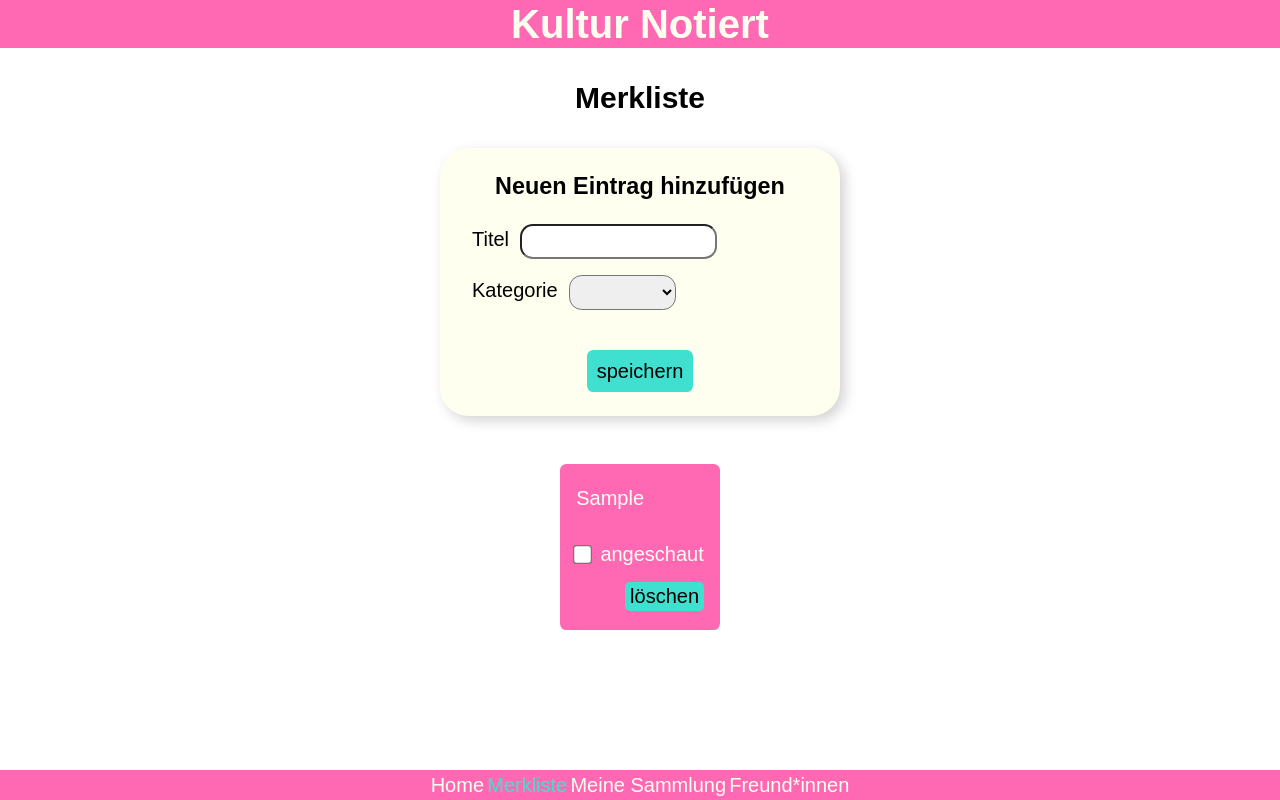
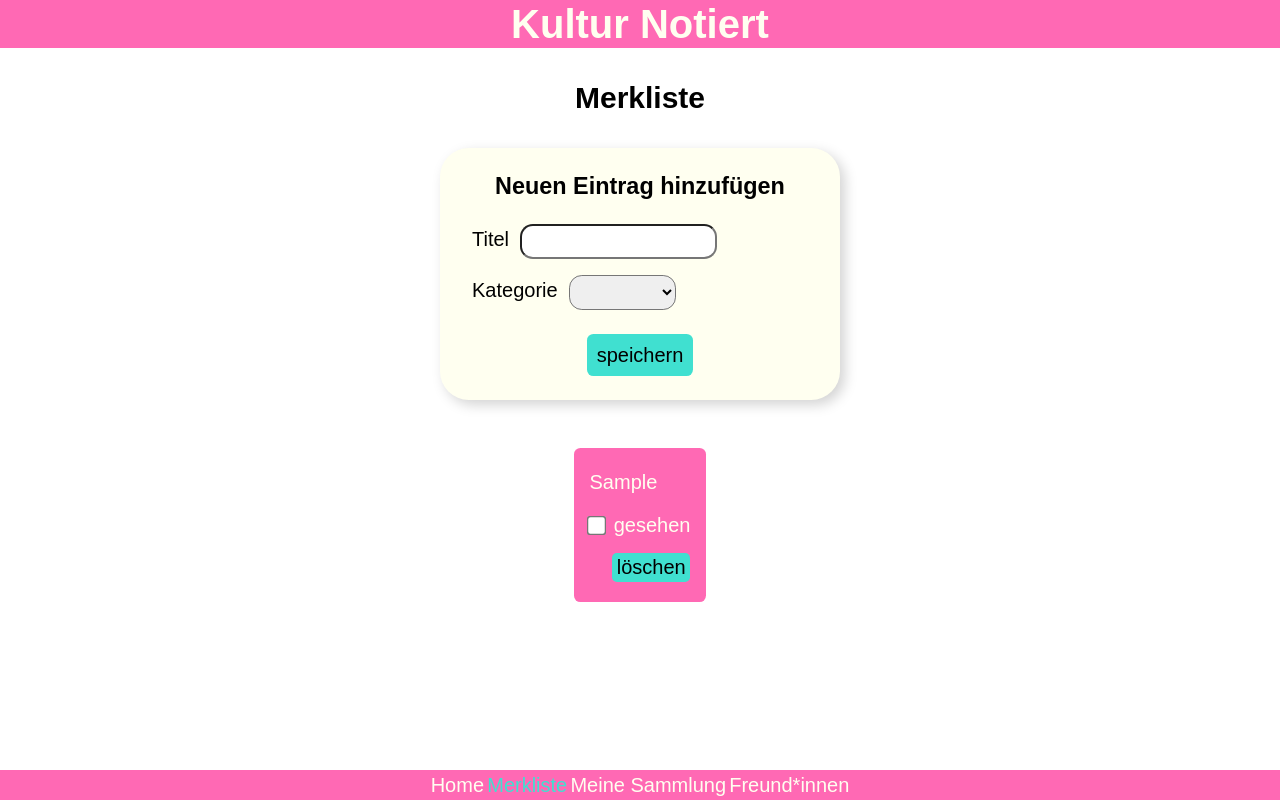
Before and after one commit to felixcanditt/kultur-notiert-vercel, a React (Create React App) app in the folder client/: page /watchlist in a window 1280 px wide. Both pictures are taken after typing "Sample" into the empty fields and a click on the button "speichern". Built offline with nearby package versions, Linux system fonts and the light colour scheme.

Commit message:
watchlist cards now show the relevant content for each item

```diff
--- /dev/null
+++ b/client/src/components/WatchlistCard.js
@@ -0,0 +1,48 @@
+import styled from 'styled-components';
+
+import WatchlistCardDetails from './WatchlistCardDetails';
+import WatchlistCheckbox from './WatchlistCheckbox';
+
+export default function WatchlistCard({
+  item,
+  index,
+  onCheckItem,
+  onRemoveFromWatchlist
+}) {
+  return (
+    <Card key={index}>
+      <p>{item.title}</p>
+      <WatchlistCardDetails item={item} />
+      <WatchlistCheckbox item={item} index={index} onCheckItem={onCheckItem} />
+      <button onClick={() => onRemoveFromWatchlist(item, index)}>
+        löschen
+      </button>
+    </Card>
+  );
+}
+
+const Card = styled.div`
+  max-width: 15rem;
+  border-radius: 0.4rem;
+  padding: 1.2rem 1rem;
+  background: hotpink;
+  color: ivory;
+
+  display: grid;
+  gap: 0.8rem;
+
+  input {
+    transform: scale(1.5);
+    margin-right: 0.7rem;
+  }
+
+  button {
+    justify-self: end;
+    cursor: pointer;
+    border: none;
+    border-radius: 0.3rem;
+    background: turquoise;
+    padding: 0.2rem 0.3rem;
+    font-size: 1.25rem;
+  }
+`;
--- /dev/null
+++ b/client/src/components/WatchlistCardDetails.js
@@ -0,0 +1,53 @@
+export default function WatchlistCardDetails({ item }) {
+  function renderDetails() {
+    if (item.category === 'book') {
+      return (
+        <>
+          <p>Buch</p>
+          {item.author ? <p>von {item.author}</p> : ''}
+        </>
+      );
+    } else if (item.category === 'movie') {
+      return (
+        <>
+          <p>Film</p>
+          {item.director ? <p>von {item.director}</p> : ''}
+          {item.location ? <p>gibt's hier: {item.location}</p> : ''}
+        </>
+      );
+    } else if (item.category === 'series') {
+      return (
+        <>
+          <p>Serie</p>
+          {item.location ? <p>gibt's hier: {item.location}</p> : ''}
+        </>
+      );
+    } else if (item.category === 'stage') {
+      return (
+        <>
+          <p>Bühne</p>
+          {item.location ? <p>Ort: {item.location}</p> : ''}
+          {item.time ? <p>Wann? {item.time}</p> : ''}
+        </>
+      );
+    } else if (item.category === 'exhibition') {
+      return (
+        <>
+          <p>Ausstellung</p>
+          {item.location ? <p>Ort: {item.location}</p> : ''}
+          {item.time ? <p>Läuft bis: {item.time}</p> : ''}
+        </>
+      );
+    } else if (item.category === 'festival') {
+      return (
+        <>
+          <p>Festival</p>
+          {item.location ? <p>Ort: {item.location}</p> : ''}
+          {item.time ? <p>Wann? {item.time}</p> : ''}
+        </>
+      );
+    }
+  }
+
+  return <>{renderDetails()}</>;
+}
--- a/client/src/components/WatchlistCards.js
+++ b/client/src/components/WatchlistCards.js
@@ -1,4 +1,6 @@
 import styled from 'styled-components';
+
+import WatchlistCard from './WatchlistCard';
 
 export default function WatchlistCards({
   watchlist,
@@ -8,24 +10,12 @@ export default function WatchlistCards({
   return (
     <Grid>
       {watchlist.map((item, index) => (
-        <Card key={index}>
-          <p>{item.title}</p>
-          <p>{item.category}</p>
-
-          <label>
-            <input
-              type="checkbox"
-              name="isWatched"
-              checked={item.isWatched}
-              onChange={(event) => onCheckItem(event, item, index)}
-            />
-            angeschaut
-          </label>
-
-          <button onClick={() => onRemoveFromWatchlist(item, index)}>
-            löschen
-          </button>
-        </Card>
+        <WatchlistCard
+          item={item}
+          index={index}
+          onCheckItem={onCheckItem}
+          onRemoveFromWatchlist={onRemoveFromWatchlist}
+        />
       ))}
     </Grid>
   );
@@ -37,29 +27,3 @@ const Grid = styled.div`
   justify-content: center;
   gap: 1rem;
 `;
-
-const Card = styled.div`
-  max-width: 15rem;
-  border-radius: 0.4rem;
-  padding: 1.2rem 1rem;
-  background: hotpink;
-  color: ivory;
-
-  display: grid;
-  gap: 0.8rem;
-
-  input {
-    transform: scale(1.5);
-    margin-right: 0.7rem;
-  }
-
-  button {
-    justify-self: end;
-    cursor: pointer;
-    border: none;
-    border-radius: 0.3rem;
-    background: turquoise;
-    padding: 0.2rem 0.3rem;
-    font-size: 1.25rem;
-  }
-`;
--- /dev/null
+++ b/client/src/components/WatchlistCheckbox.js
@@ -0,0 +1,19 @@
+export default function WatchlistCheckbox({ item, index, onCheckItem }) {
+  return (
+    <label>
+      <input
+        type="checkbox"
+        name="isWatched"
+        checked={item.isWatched}
+        onChange={(event) => onCheckItem(event, item, index)}
+      />
+      {item.category === '' ? 'gesehen' : ''}
+      {item.category === 'book' ? 'gelesen' : ''}
+      {item.category === 'movie' ? 'angesehen' : ''}
+      {item.category === 'series' ? 'angesehen' : ''}
+      {item.category === 'stage' ? 'angesehen' : ''}
+      {item.category === 'exhibition' ? 'besucht' : ''}
+      {item.category === 'festival' ? 'besucht' : ''}
+    </label>
+  );
+}
--- a/client/src/components/WatchlistForm.js
+++ b/client/src/components/WatchlistForm.js
@@ -1,7 +1,7 @@
 import styled from 'styled-components';
 import { useState } from 'react';
 
-import InputOptions from './InputOptions';
+import WatchlistFormOptions from './WatchlistFormOptions';
 
 export default function WatchlistForm({ onAddToWatchlist }) {
   const initialFormItem = {
@@ -67,7 +67,7 @@ export default function WatchlistForm({ onAddToWatchlist }) {
         >
           <option value=""></option>
           <option value="book">Buch</option>
-          <option value="film">Film</option>
+          <option value="movie">Film</option>
           <option value="series">Serie</option>
           <option value="stage">Bühne</option>
           <option value="exhibition">Ausstellung</option>
@@ -75,7 +75,7 @@ export default function WatchlistForm({ onAddToWatchlist }) {
         </select>
       </label>
 
-      <InputOptions formItem={formItem} onChangeItem={changeItem} />
+      <WatchlistFormOptions formItem={formItem} onChangeItem={changeItem} />
 
       <button>speichern</button>
     </Form>
--- a/client/src/components/InputOptions.js
+++ b/client/src/components/WatchlistFormOptions.js
@@ -1,5 +1,3 @@
-import styled from 'styled-components';
-
 export default function InputOptions({ formItem, onChangeItem }) {
   function renderOptions() {
     if (formItem.category === 'book') {
@@ -14,7 +12,7 @@ export default function InputOptions({ formItem, onChangeItem }) {
           />
         </label>
       );
-    } else if (formItem.category === 'film') {
+    } else if (formItem.category === 'movie') {
       return (
         <>
           <label>
@@ -49,9 +47,31 @@ export default function InputOptions({ formItem, onChangeItem }) {
           />
         </label>
       );
+    } else if (formItem.category === 'exhibition') {
+      return (
+        <>
+          <label>
+            <span>Wo?</span>
+            <input
+              type="text"
+              name="location"
+              onChange={onChangeItem}
+              value={formItem.location}
+            />
+          </label>
+          <label>
+            <span>Läuft bis:</span>
+            <input
+              type="text"
+              name="time"
+              onChange={onChangeItem}
+              value={formItem.time}
+            />
+          </label>
+        </>
+      );
     } else if (
       formItem.category === 'stage' ||
-      formItem.category === 'exhibition' ||
       formItem.category === 'festival'
     ) {
       return (
@@ -79,10 +99,5 @@ export default function InputOptions({ formItem, onChangeItem }) {
     }
   }
 
-  return <Grid>{renderOptions()}</Grid>;
+  return <>{renderOptions()}</>;
 }
-
-const Grid = styled.div`
-  display: grid;
-  gap: 1rem;
-`;
```
